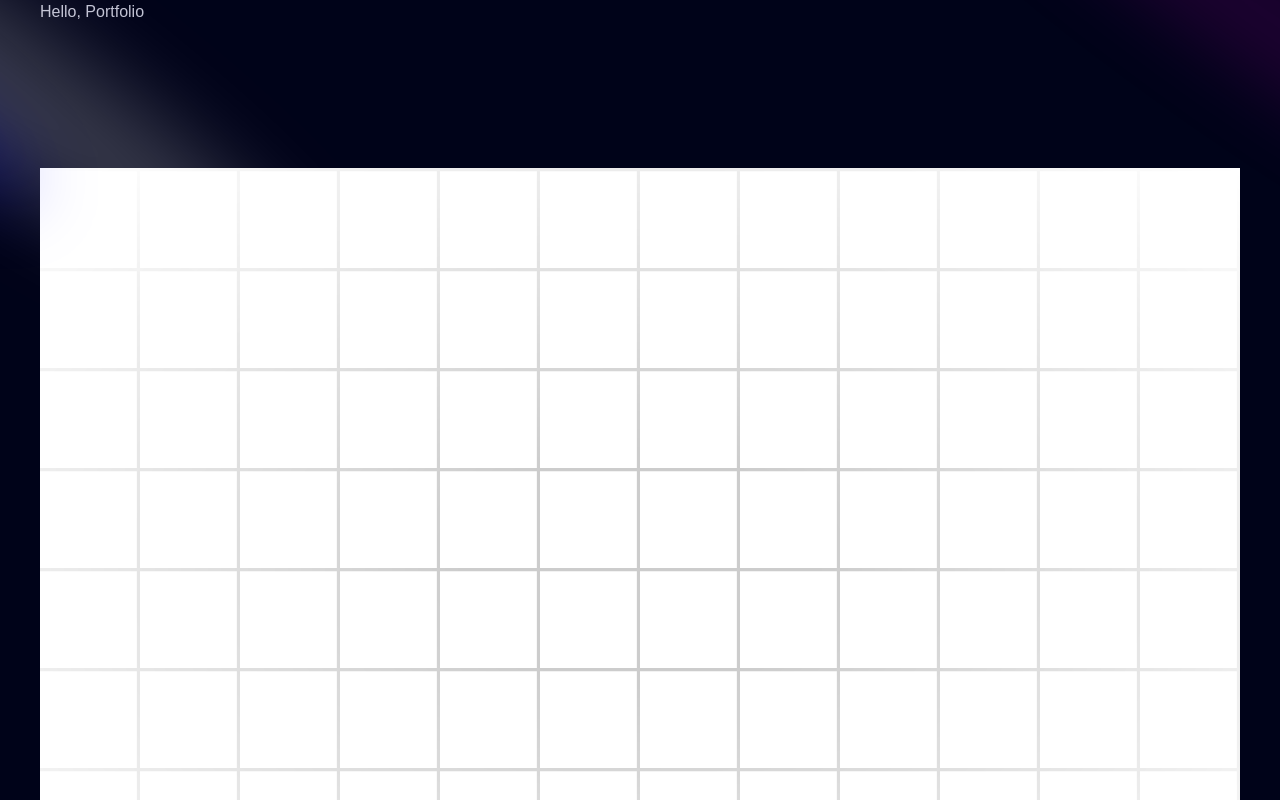
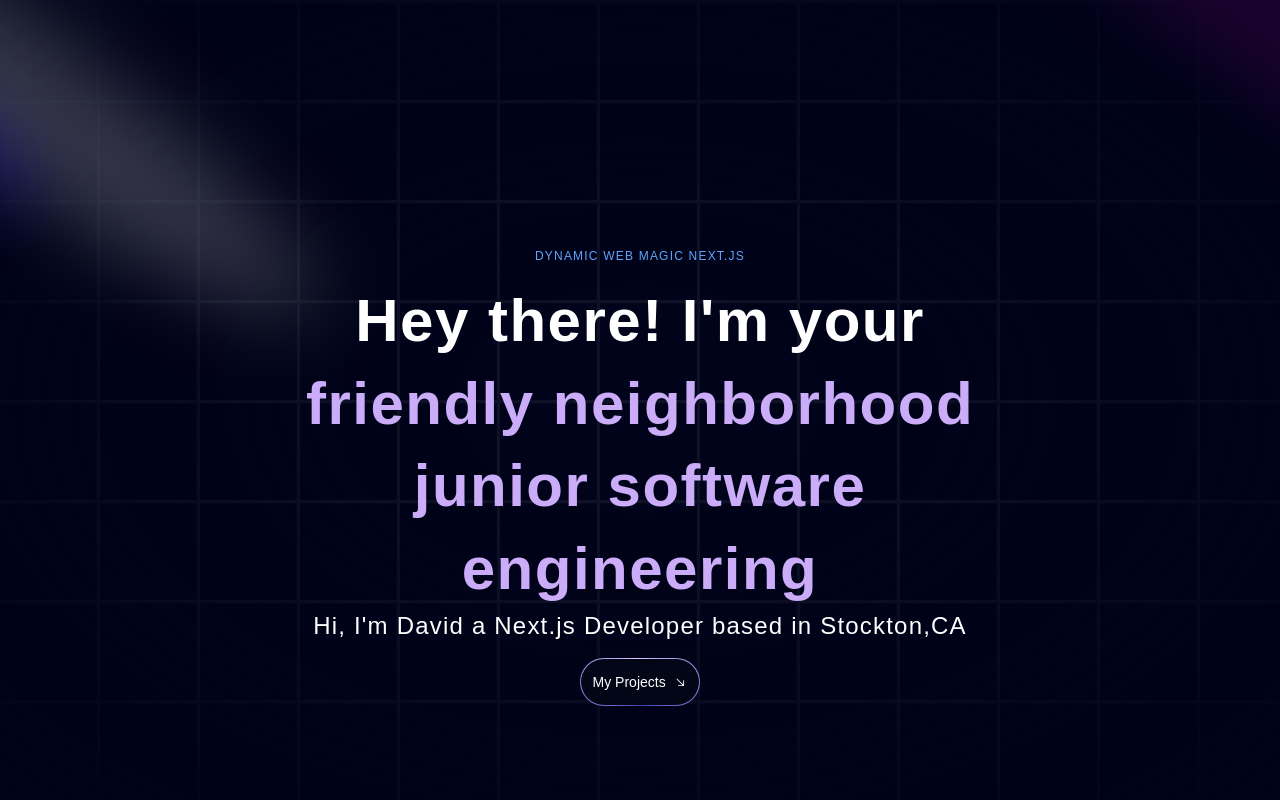
Before and after one commit to dljimenez2324/portfoliol2425, a Next.js app: page / in a window 1280 px wide. Shown: the top 800 px of the page. Built offline with nearby package versions, Linux system fonts and the light colour scheme.

Commit message:
added layout changes, adding provider for changing theme, button for clicking to projects. hero.tsx added for hero area with squares and textgeenerateeffect  and added textgenerateeffect for the text

```diff
--- a/app/layout.tsx
+++ b/app/layout.tsx
@@ -1,6 +1,7 @@
 import type { Metadata } from "next";
 import { Geist, Geist_Mono } from "next/font/google";
 import "./globals.css";
+import { ThemeProvider } from "./provider";
 
 const geistSans = Geist({
   variable: "--font-geist-sans",
@@ -27,7 +28,14 @@ export default function RootLayout({
       <body
         className={`${geistSans.variable} ${geistMono.variable} antialiased`}
       >
-        {children}
+        <ThemeProvider
+        attribute="class"
+        defaultTheme="dark"
+        enableSystem
+        disableTransitionOnChange
+        >
+          {children}
+        </ThemeProvider>
       </body>
     </html>
   );
--- /dev/null
+++ b/app/provider.tsx
@@ -0,0 +1,11 @@
+"use client"
+
+import * as React from "react"
+import { ThemeProvider as NextThemesProvider } from "next-themes"
+
+export function ThemeProvider({
+  children,
+  ...props
+}: React.ComponentProps<typeof NextThemesProvider>) {
+  return <NextThemesProvider {...props}>{children}</NextThemesProvider>
+}
--- /dev/null
+++ b/components/ui/BorderMagicButton.tsx
@@ -0,0 +1,23 @@
+"use client";
+import React, { ReactNode } from "react";
+import { IconClipboard } from "@tabler/icons-react";
+import { cn } from "@/lib/utils";
+
+const BorderMagicButton = ({
+  title,icon,position,handleClick,otherClasses
+}: {
+  title: string;
+  icon: ReactNode;
+  position: string;
+  handleClick?: () => void;
+  otherClasses?: string;
+}) => {
+  return (
+    <button className="relative inline-flex h-12 overflow-hidden rounded-full p-[1px] focus:outline-none focus:ring-2 focus:ring-slate-400 focus:ring-offset-2 focus:ring-offset-slate-50">
+      <span className="absolute inset-[-1000%] animate-[spin_2s_linear_infinite] bg-[conic-gradient(from_90deg_at_50%_50%,#E2CBFF_0%,#393BB2_50%,#E2CBFF_100%)]" />
+      <span className={`inline-flex h-full w-full cursor-pointer items-center justify-center rounded-full  bg-slate-950 px-3 py-1 text-sm font-medium text-white backdrop-blur-3xl ${otherClasses}`}>{position === 'left' && icon} {title} &nbsp; {position === 'right' && icon}</span>
+    </button>
+  );
+};
+
+export default BorderMagicButton;
--- a/components/ui/Hero.tsx
+++ b/components/ui/Hero.tsx
@@ -1,5 +1,7 @@
+import BorderMagicButton from "./BorderMagicButton";
 import { Spotlight } from "./Spotlight";
-
+import { TextGenerateEffect } from "./TextGenerateEffect";
+import { GoArrowDownRight } from "react-icons/go";
 
 const Hero = () => {
   return (
@@ -19,9 +21,26 @@ const Hero = () => {
             fill="blue"
           />
         </div>
-        <div className="h-screen w-full dark:bg-black-100 bg-white  dark:bg-grid-white/[0.3] bg-grid-black/[0.2] relative flex items-center justify-center">
+        <div className="h-screen w-full dark:bg-black-100 bg-white  dark:bg-grid-white/[0.06] bg-grid-black/[0.2] flex items-center justify-center absolute top-0 left-0">
           {/* Radial gradient for the container to give a faded look */}
           <div className="absolute pointer-events-none inset-0 flex items-center justify-center dark:bg-black-100 bg-white [mask-image:radial-gradient(ellipse_at_center,transparent_20%,black)]"></div>
+        </div>
+
+        <div className="flex justify-center relative my-20 z-10">
+            <div className="mx-w-[89vw] md:max-w-2xl lg:max-w-[60vw] flex flex-col items-center">
+                <h2 className="uppercase tracking-widest text-xs text-center text-blue-400 max-w-80">Dynamic web Magic Next.js</h2>
+
+                <TextGenerateEffect
+                    className="text-center text-[40px] md:text-5xl lg:text-6xl"
+                    words={"Hey there! I'm your friendly neighborhood junior software engineering"}
+                />
+                {/* have the text below fad in after the textgenerate effect component above */}
+                <p className="text-center md:tracking-wider mb-4 text-sm md:text-lg lg:text-2xl text-white">Hi, I&apos;m David a Next.js Developer based in Stockton,CA</p>
+
+                {/* add the button below here */}
+                <a href="#about"><BorderMagicButton  title="My Projects" icon={<GoArrowDownRight />} position="right"/></a>
+
+            </div>
         </div>
 
       </div>
--- /dev/null
+++ b/components/ui/TextGenerateEffect.tsx
@@ -0,0 +1,62 @@
+"use client";
+import { useEffect } from "react";
+import { motion, stagger, useAnimate } from "framer-motion";
+import { cn } from "@/lib/utils";
+
+export const TextGenerateEffect = ({
+  words,
+  className,
+  filter = true,
+  duration = 0.5,
+}: {
+  words: string;
+  className?: string;
+  filter?: boolean;
+  duration?: number;
+}) => {
+  const [scope, animate] = useAnimate();
+  let wordsArray = words.split(" ");
+  useEffect(() => {
+    animate(
+      "span",
+      {
+        opacity: 1,
+        filter: filter ? "blur(0px)" : "none",
+      },
+      {
+        duration: duration ? duration : 1,
+        delay: stagger(0.2),
+      }
+    );
+  }, [scope.current]);
+
+  const renderWords = () => {
+    return (
+      <motion.div ref={scope}>
+        {wordsArray.map((word, idx) => {
+          return (
+            <motion.span
+              key={word + idx}
+              className={`${idx > 3 ? 'text-purple': 'dark:text-white text-black'} opacity-0`}
+              style={{
+                filter: filter ? "blur(10px)" : "none",
+              }}
+            >
+              {word}{" "}
+            </motion.span>
+          );
+        })}
+      </motion.div>
+    );
+  };
+
+  return (
+    <div className={cn("font-bold", className)}>
+      <div className="mt-4">
+        <div className=" dark:text-white text-black leading-snug tracking-wide">
+          {renderWords()}
+        </div>
+      </div>
+    </div>
+  );
+};
--- a/package.json
+++ b/package.json
@@ -9,12 +9,16 @@
     "lint": "next lint"
   },
   "dependencies": {
+    "@tabler/icons-react": "^3.26.0",
     "clsx": "^2.1.1",
     "framer-motion": "^11.15.0",
     "mini-svg-data-uri": "^1.4.4",
     "next": "15.1.0",
+    "next-themes": "^0.4.4",
     "react": "^19.0.0",
     "react-dom": "^19.0.0",
+    "react-element-to-jsx-string": "^15.0.0",
+    "react-icons": "^5.4.0",
     "tailwind-merge": "^2.5.5",
     "tailwindcss-animate": "^1.0.7"
   },
```
Also changed, not shown: 1 other file (tests, documents, lock files or other folders).
